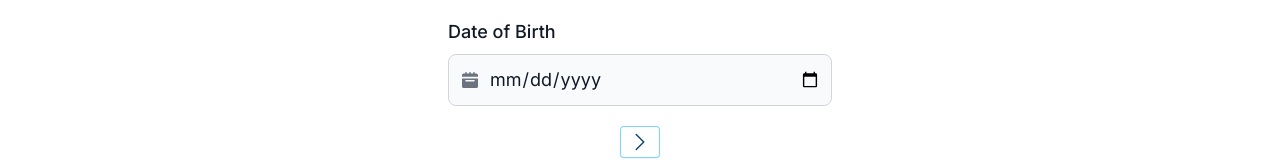
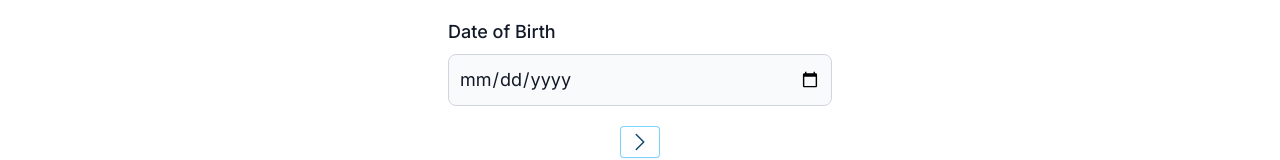
Before and after one commit to eakelvin/form-test, a Next.js app: page / in a window 1280 px wide. Shown: the part 422-582 px from the top of the page. Built offline with nearby package versions, Linux system fonts and the light colour scheme.

Commit message:
test dob

```diff
--- a/components/Form.tsx
+++ b/components/Form.tsx
@@ -128,7 +128,14 @@
                         </div>
                         <div className="mb-5">
                             <label htmlFor="dob" className="block mb-2 text-md font-medium text-gray-900 dark:text-white">Date of Birth</label>
-                            <div className="relative max-w-xl">
+                            <input
+                                type="date"
+                                id="dob"
+                                className="bg-gray-50 border border-gray-300 text-gray-900 text-md rounded-lg focus:ring-blue-500 focus:border-blue-500 block w-full p-2.5 dark:bg-gray-700 dark:border-gray-600 dark:placeholder-gray-400 dark:text-white dark:focus:ring-blue-500 dark:focus:border-blue-500"
+                                required
+                                {...register(`personalInfo.${0}.dob`, { required: true })}
+                            />
+                            {/* <div className="relative max-lg-">
                                 <div className="absolute inset-y-0 start-0 flex items-center ps-3.5 pointer-events-none">
                                     <svg className="w-4 h-4 text-gray-500 dark:text-gray-400" aria-hidden="true" xmlns="http://www.w3.org/2000/svg" fill="currentColor" viewBox="0 0 20 20">
                                         <path d="M20 4a2 2 0 0 0-2-2h-2V1a1 1 0 0 0-2 0v1h-3V1a1 1 0 0 0-2 0v1H6V1a1 1 0 0 0-2 0v1H2a2 2 0 0 0-2 2v2h20V4ZM0 18a2 2 0 0 0 2 2h16a2 2 0 0 0 2-2V8H0v10Zm5-8h10a1 1 0 0 1 0 2H5a1 1 0 0 1 0-2Z" />
@@ -141,7 +148,7 @@
                                     {...register(`personalInfo.${0}.dob`, { required: true })}
                                 />
                                 {errors.personalInfo?.[0]?.dob && ( <p>Date of Birth is Required</p> )}
-                            </div>
+                            </div> */}
                         </div>
                         {errorMessage && (
                             <div className="text-red-500 mt-2">
@@ -168,20 +175,20 @@
                         <h1 className='font-bold text-center mb-5 text-2xl'>Cities Travelled</h1>
                         <div className="mb-5">
                             <label htmlFor="dateArrived" className="block mb-2 text-md font-medium text-gray-900 dark:text-white">Date Arrived</label>
-                            {/* <div className="relative max-w-sm"> */}
-                                {/* <div className="absolute inset-y-0 start-0 flex items-center ps-3.5 pointer-events-none">
+                            <div className="relative max-w-sm">
+                                <div className="absolute inset-y-0 start-0 flex items-center ps-3.5 pointer-events-none">
                                     <svg className="w-4 h-4 text-gray-500 dark:text-gray-400" aria-hidden="true" xmlns="http://www.w3.org/2000/svg" fill="currentColor" viewBox="0 0 20 20">
                                         <path d="M20 4a2 2 0 0 0-2-2h-2V1a1 1 0 0 0-2 0v1h-3V1a1 1 0 0 0-2 0v1H6V1a1 1 0 0 0-2 0v1H2a2 2 0 0 0-2 2v2h20V4ZM0 18a2 2 0 0 0 2 2h16a2 2 0 0 0 2-2V8H0v10Zm5-8h10a1 1 0 0 1 0 2H5a1 1 0 0 1 0-2Z" />
                                     </svg>
-                                </div> */}
+                                </div>
                                 <input
                                     type="date"
-                                    className="bg-gray-50 border border-gray-300 text-gray-900 text-md rounded-lg focus:ring-blue-500 focus:border-blue-500 block w-full p-2.5 dark:bg-gray-700 dark:border-gray-600 dark:placeholder-gray-400 dark:text-white dark:focus:ring-blue-500 dark:focus:border-blue-500"
+                                    className="bg-gray-50 border border-gray-300 text-gray-900 text-md rounded-lg focus:ring-blue-500 focus:border-blue-500 block w-full ps-10 p-2.5 dark:bg-gray-700 dark:border-gray-600 dark:placeholder-gray-400 dark:text-white dark:focus:ring-blue-500 dark:focus:border-blue-500"
                                     // {...register('dateArrived')}
                                     {...register(`citiesTravelled.${0}.dateArrived`)}
                                     required
                                 />
-                            {/* </div> */}
+                            </div>
                         </div>
                         <div className='mb-5'>
                             <label htmlFor="city" className="block mb-2 text-md font-medium text-gray-900 dark:text-white">City Name</label>
```
